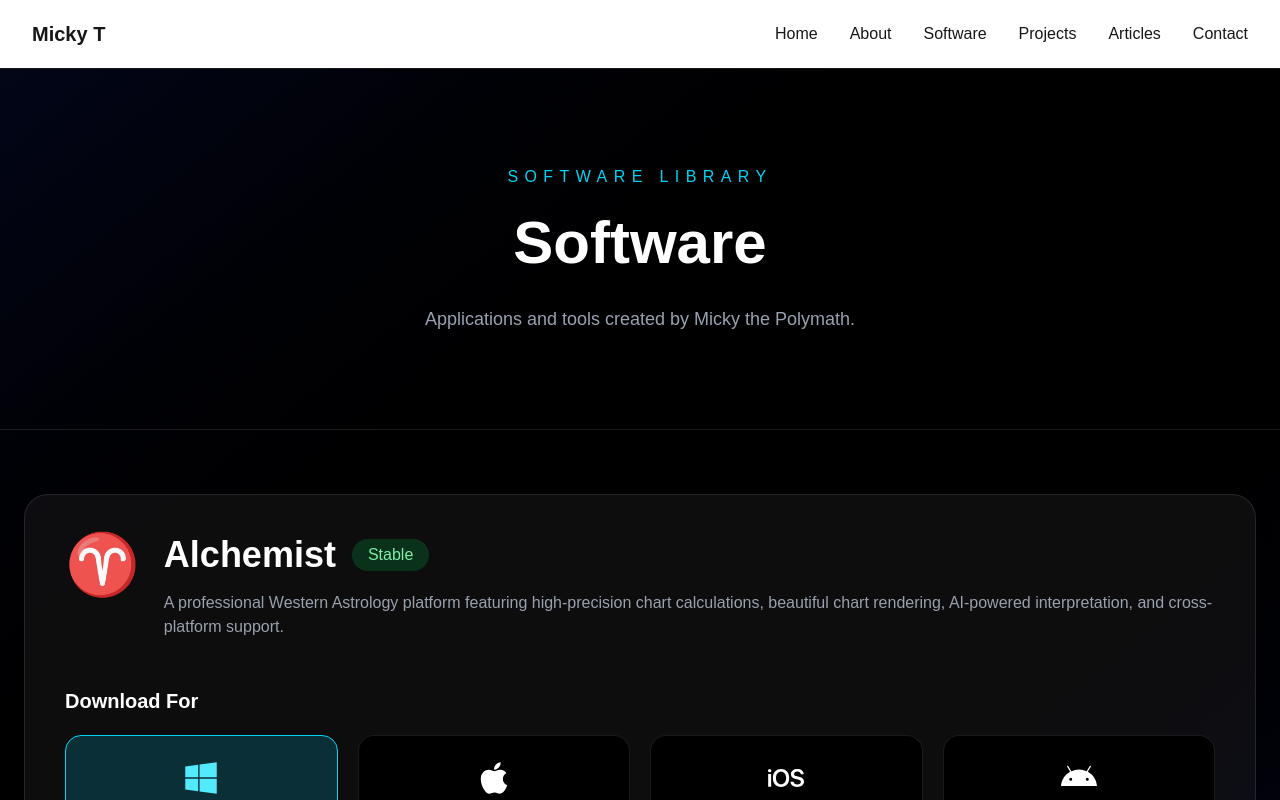
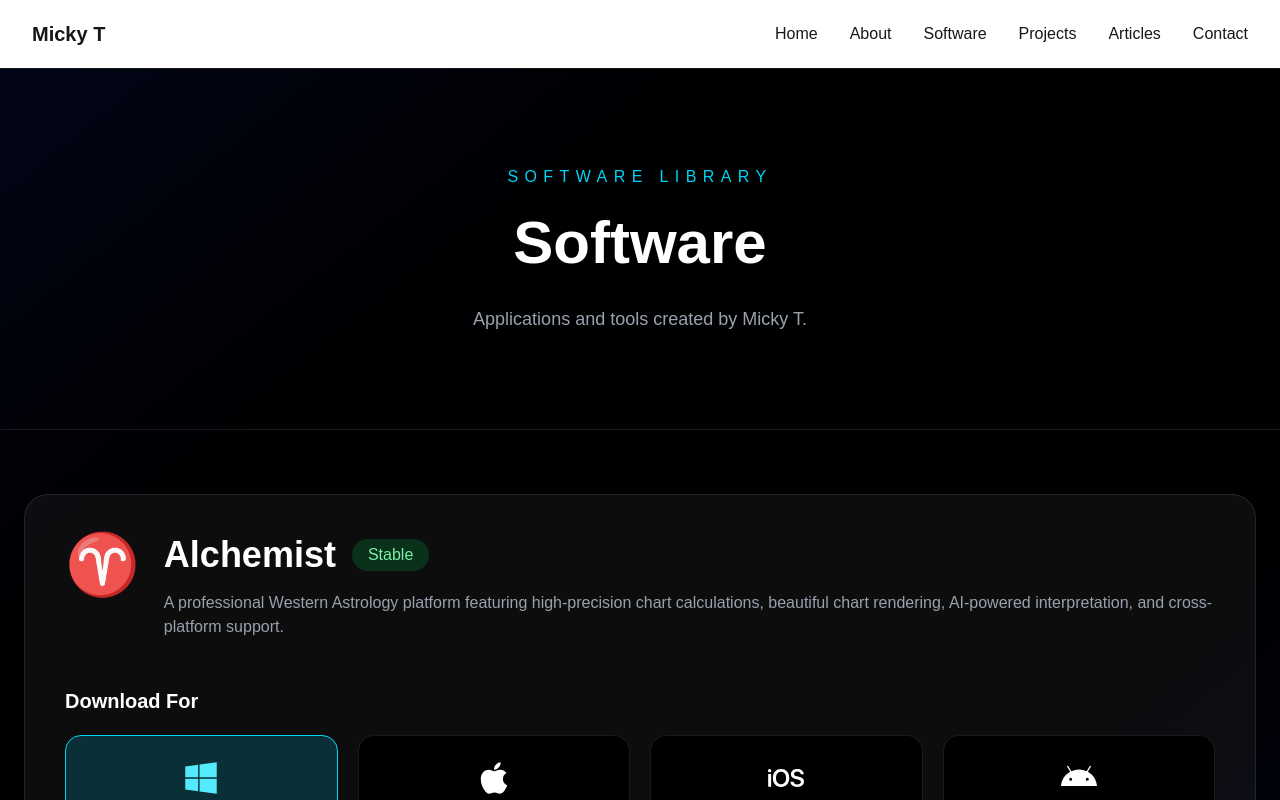
Before and after one commit to mickytme/MickyT-ThePolymath-Website, a Next.js app: page /software in a window 1280 px wide. Shown: the top 800 px of the page. Built offline with nearby package versions, Linux system fonts and the light colour scheme.

Commit message:
Update project.

```diff
--- a/app/software/page.tsx
+++ b/app/software/page.tsx
@@ -115,7 +115,7 @@ export default function SoftwarePage() {
           </h1>
 
           <p className="mx-auto mt-8 max-w-3xl text-lg text-gray-400">
-            Applications and tools created by Micky the Polymath.
+            Applications and tools created by Micky T.
           </p>
 
         </div>
```
